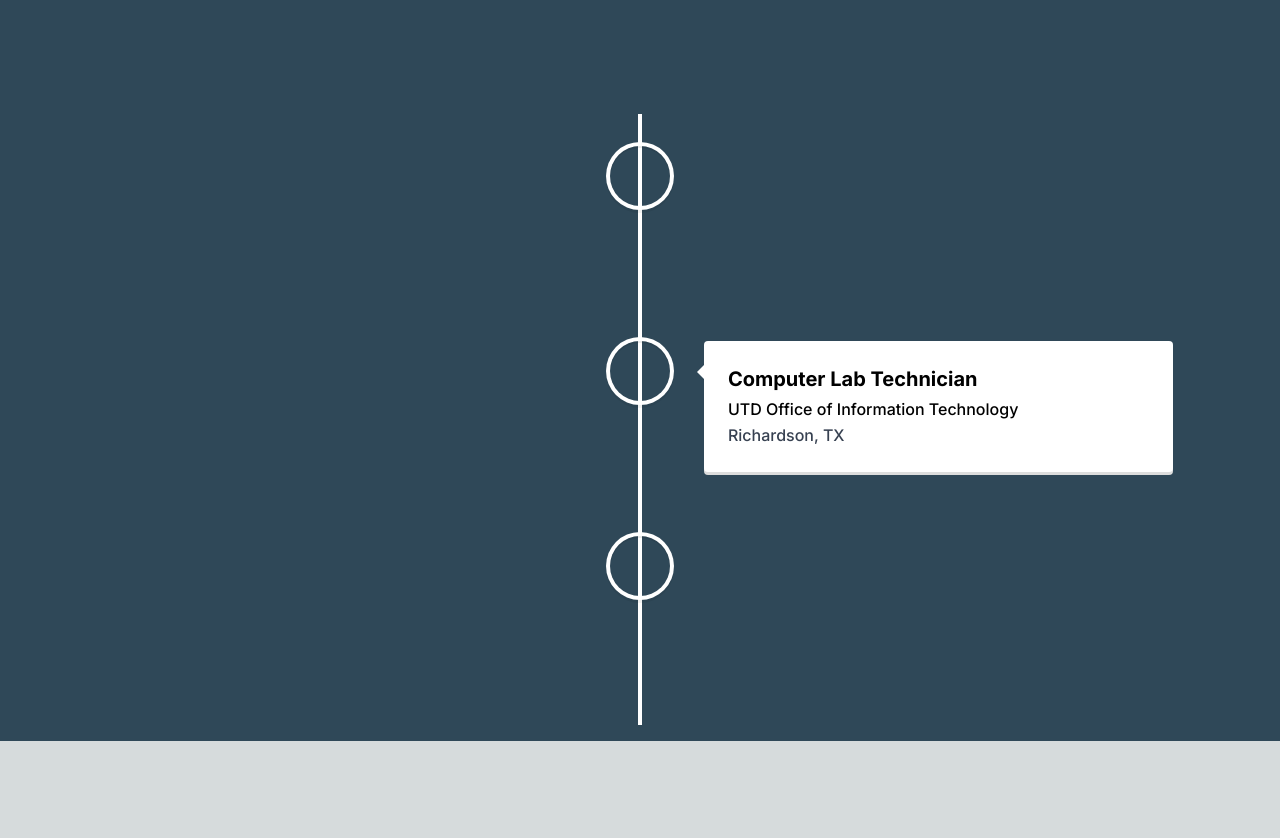
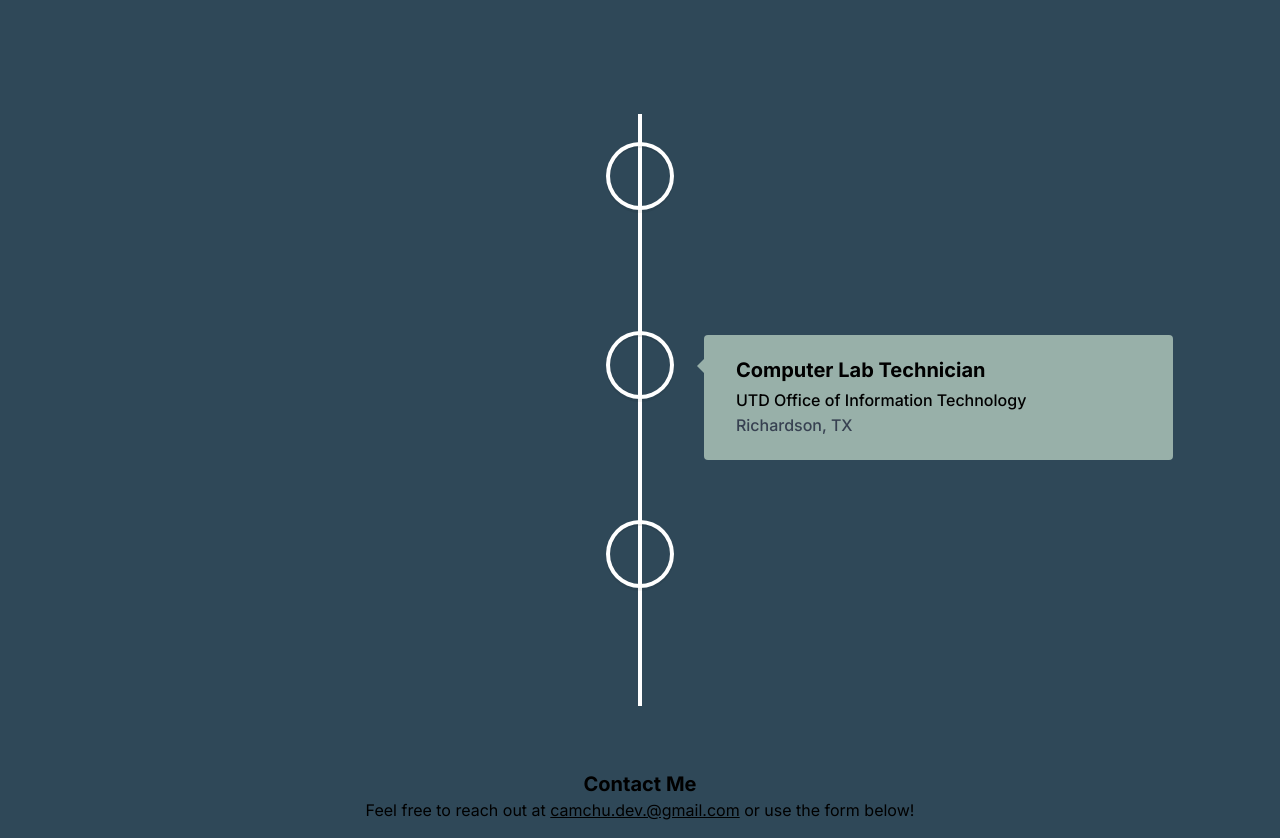
Before and after one commit to camchu2001/personal-website, a Next.js app: page / in a window 1280 px wide. Shown: the part 524-1362 px from the top of the page. Before the commit the page ends 1265 px from the top, so only its background shows below. Built offline with nearby package versions, Linux system fonts and the light colour scheme.

Commit message:
feat: contact section

```diff
--- /dev/null
+++ b/app/components/Contact.tsx
@@ -0,0 +1,16 @@
+import React from 'react';
+
+export const Contact = () => {
+  return (
+    <section id="contact">
+      <div className="mt-16">
+        <h1 className="text-center text-xl font-bold ">Contact Me</h1>
+        <p className="text-center">Feel free to reach out at <a
+          href="mailto:camchu.dev.@gmail.com" className="underline">
+			camchu.dev.@gmail.com
+        </a> or use the form below!
+        </p>
+      </div>
+    </section>
+  );
+};
--- a/app/components/Experience.tsx
+++ b/app/components/Experience.tsx
@@ -6,12 +6,25 @@ import { experiences } from '@/lib/data';
 
 export const Experience = () => {
   return (
-    <section id='experience'>
+    <section id="experience">
+      <div className="mt-16">
         <VerticalTimeline>
           {
             experiences.map((item, index) => (
               <React.Fragment key={index}>
-              <VerticalTimelineElement>
+                <VerticalTimelineElement
+                  contentStyle={
+                    {
+                      background: '#98B0A9',
+                      boxShadow: 'none',
+                      textAlign: 'left',
+                      padding: '1.3rem 2rem'
+                    }
+                  }
+                  contentArrowStyle={{
+                    borderRight: '7px solid #98B0A9'
+                  }}
+                >
                   <h3 className="text-black font-bold capitalize xl:text-xl">{item.title}</h3>
                   <p className="text-black !mt-1 font-semibold xl:text-lg">
                     {item.company}
@@ -24,6 +37,7 @@ export const Experience = () => {
               </React.Fragment>
             ))}
         </VerticalTimeline>
+      </div>
     </section >
   );
 };
--- a/app/page.tsx
+++ b/app/page.tsx
@@ -1,4 +1,4 @@
-import { About, Navbar, Experience } from './components';
+import { About, Navbar, Experience, Contact } from './components';
 
 export default async function Home() {
   return (
@@ -7,6 +7,7 @@ export default async function Home() {
       <div className="container mt-28 sm:mt-32 md:mt-22 mx-auto px-12 py-4">
         <About />
         <Experience />
+        <Contact />
       </div>
     </main>
   );
```
Also changed, not shown: app/components/About.tsx (+6 -6 lines). Lines whose indentation alone changed are shown as unchanged.
